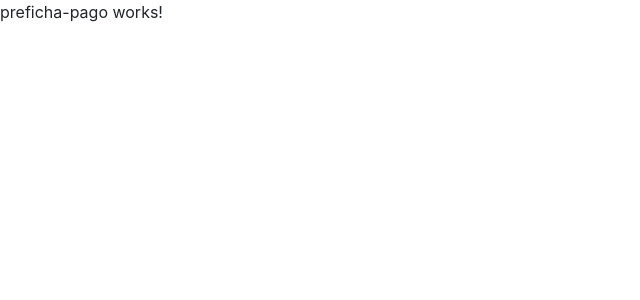
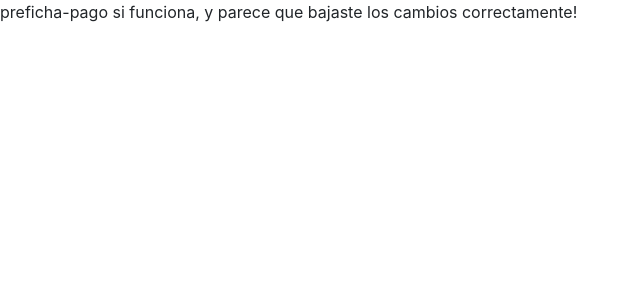
Before and after one commit to desarrollowebp/SIIT, an Angular app: page /prefichaPago in a window 1280 px wide. Shown: the top 300 px of the page, without its empty margins (0-640 px from the left). Built offline with nearby package versions, Linux system fonts and the light colour scheme.

Commit message:
Commit inicial de preficha-pago

```diff
--- a/src/app/preficha-pago/preficha-pago.component.html
+++ b/src/app/preficha-pago/preficha-pago.component.html
@@ -1,3 +1,3 @@
 <p>
-  preficha-pago works!
+  preficha-pago si funciona, y parece que bajaste los cambios correctamente!
 </p>
```
